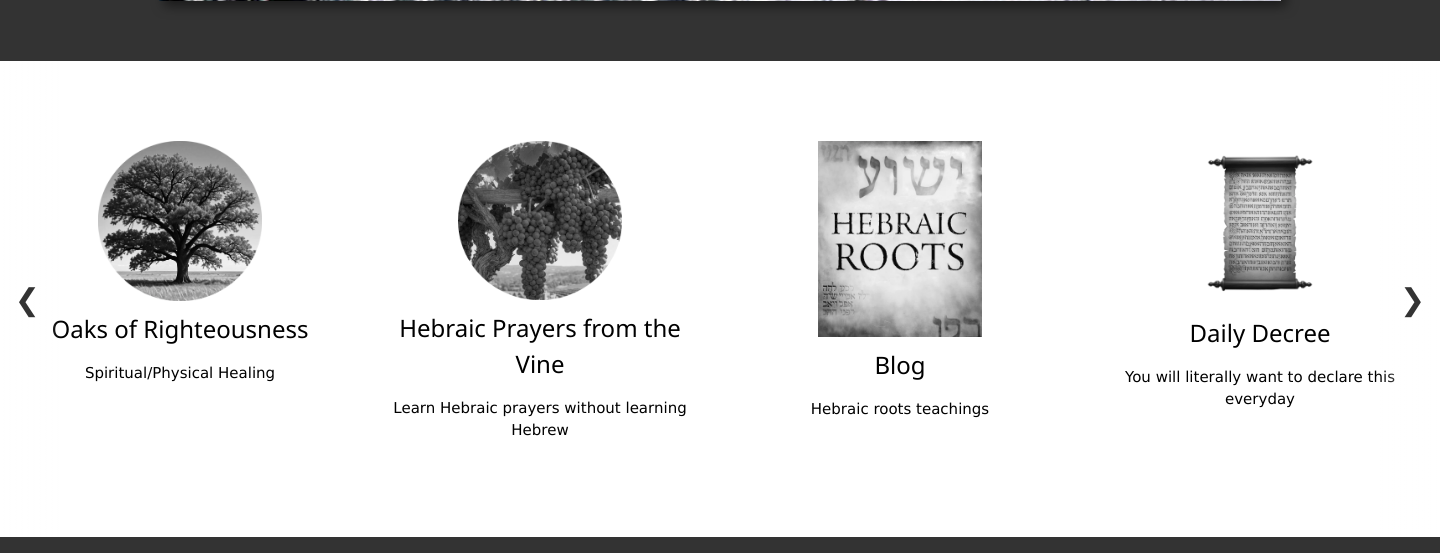
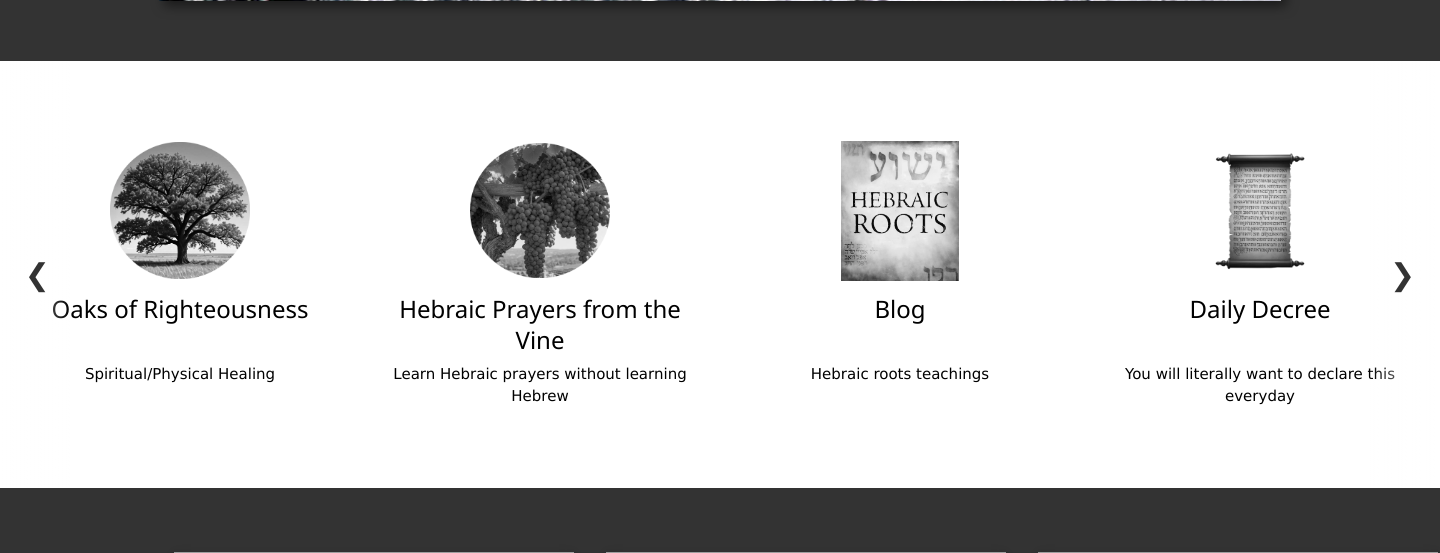
Before and after one commit to i2rlearning/Bible-app, a PHP site: page /index.html in a window 1440 px wide. Shown: the part 822-1375 px from the top of the page. Run offline with PHP 8.4, Linux system fonts and the light colour scheme; some libraries are stand-ins or nearby versions; grey boxes are pictures that could not be loaded.

Commit message:
Update main.css

```diff
--- a/css/main.css
+++ b/css/main.css
@@ -44,75 +43,37 @@ nav .mobile-menu .mobile-close-btn {
     box-sizing: border-box;
     font-size: 22px;
     background-color: #000;
-    color: #1d44b8; /* blue X */
+    color: #1d44b8;
 }
 
-/* Close button hover: stays black */
 nav .mobile-menu .mobile-close-btn:hover {
     background-color: #000 !important;
     color: red;
 }
 
-/* MENU ITEMS ONLY (not the X) */
+/* MENU ITEMS */
 nav .mobile-menu a:not(.mobile-close-btn) {
     display: block;
-    padding: 12px 45px !important; /* indents text */
+    padding: 12px 45px !important;
     color: white;
     text-decoration: none;
     font-size: 18px;
 }
 
-/* Hover effect for menu items */
 nav .mobile-menu a:not(.mobile-close-btn):hover {
     background-color: #1d44b8;
     color: white;
 }
 
-/* Keeps "Newsletter" background white while hovering over sub-menus */
-.w3-dropdown-hover:hover > .w3-button {
-    background-color: #fff !important;
-    color: #000 !important;
-}
+/* *************** MINISTRY SECTION *************** */
 
-/* *************** MINISTRY *************** */
-#ministry .scroll-item {
-    /* Large Screens: 4 items per visible area (25% width) */
-    flex-shrink: 0;
-    width: 25%;
-    padding: 16px; /* Add some internal padding */
-    box-sizing: border-box; /* Include padding in the width calculation */
-    text-align: center; /* Center the text and images */
-}
-
-/* Specific fix for images inside the Ministry cards */
-.scroll-item img {
-    /* You can define a specific max size here if you want them smaller than 100% */
-    max-width: 50%;
-    display: block;
-    margin: 0 auto 10px auto; /* Centers the image */
-}
-
-/* Tablet / Medium Screens: 2 items per visible area (50% width) */
-@media (max-width: 992px) {
-    #ministry .scroll-item {
-        width: 50%;
-    }
-}
-
-@media (max-width: 600px) {
-    #ministry .scroll-item {
-        width: 100%;
-    }
-}
-
-/* sroller for ministry section*/
-/* WRAPPER (Outer container for scroll area and fixed overlays) */
+/* Scroll wrapper */
 .scroll-wrapper {
     position: relative;
     z-index: 0;
 }
 
-/* SCROLL AREA (#ministry holds the actual content and scrolls) */
+/* Scroll container */
 #ministry {
     display: flex;
     flex-wrap: nowrap;
@@ -122,42 +83,96 @@ nav .mobile-menu a:not(.mobile-close-btn):hover {
     padding: 2rem 0;
     position: relative;
     z-index: 1;
+
+    cursor: grab;
+    align-items: stretch;
 }
 
-/* INDIVIDUAL CARD OVERRIDES */
-#ministry .w3-quarter {
-    flex: 0 0 auto;
-    width: 280px;
-    float: none !important;
-    margin: 0 20px;
-    box-sizing: border-box;
+#ministry:active {
+    cursor: grabbing;
 }
 
-/* SCROLLBAR HIDE (optional) */
+/* Individual cards */
+#ministry .scroll-item {
+    flex-shrink: 0;
+    width: 25%;
+    padding: 16px;
+    box-sizing: border-box;
+    text-align: center;
+
+    display: flex;
+    flex-direction: column;
+}
+
+/* Tablet */
+@media (max-width: 992px) {
+    #ministry .scroll-item {
+        width: 50%;
+    }
+}
+
+/* Mobile */
+@media (max-width: 600px) {
+    #ministry .scroll-item {
+        width: 100%;
+    }
+}
+
+/* Make full card clickable */
+#ministry .scroll-item a {
+    display: flex;
+    flex-direction: column;
+    align-items: center;
+    height: 100%;
+    text-decoration: none;
+}
+
+/* FIXED IMAGE BOX (Option A) */
+#ministry .scroll-item img {
+    width: 140px;
+    height: 140px;
+    max-width: none;
+    object-fit: contain;
+    display: block;
+    margin: 0 auto 12px;
+}
+
+/* Align titles perfectly */
+#ministry .scroll-item h3 {
+    margin: 0;
+    min-height: 2.6em;
+    line-height: 1.3;
+}
+
+/* Description text */
+#ministry .scroll-item p {
+    margin: 8px 0 0;
+}
+
+/* Hide scrollbar */
 #ministry::-webkit-scrollbar { display: none; }
 #ministry { scrollbar-width: none; }
 
-/* ----------------------------------------------------------------- */
-/* ARROW OVERLAY & BUTTON STYLES (Cleaned up) */
-/* ----------------------------------------------------------------- */
-
-/* OVERLAY BOXES (The "thin vertical rectangles") */
+/* *************** SCROLL ARROWS *************** */
 .scroll-overlay {
     position: absolute;
     top: 0;
-    height: 100%;
-    width: 60px; /* Width of the rectangle */
-    background: linear-gradient(to right, rgba(255, 255, 255, 0.9), transparent); /* Suggestion: use a gradient for a smooth transition */
-    pointer-events: none; /* Crucial: Allows clicks to pass through by default */
+    bottom: 0;
+    width: 70px;
     z-index: 100;
+    pointer-events: none;
+}
+
+.scroll-overlay.left {
+    left: 0;
+    background: linear-gradient(to right, rgba(255,255,255,0.9), transparent);
 }
 
 .scroll-overlay.right {
     right: 0;
-    background: linear-gradient(to left, rgba(255, 255, 255, 0.9), transparent); /* Reverse gradient for right side */
+    background: linear-gradient(to left, rgba(255,255,255,0.9), transparent);
 }
 
-/* The actual arrow button */
 .scroll-overlay .scroll-btn {
     position: absolute;
     top: 50%;
@@ -168,57 +183,39 @@ nav .mobile-menu a:not(.mobile-close-btn):hover {
     cursor: pointer;
     color: #333;
     z-index: 101;
-    pointer-events: auto; /* Re-enable clicks ONLY on the button */
+    pointer-events: auto;
     transition: opacity 0.3s;
 }
 
-/* Button Positioning within their overlays */
 .scroll-overlay.left .scroll-btn {
-    right: 10px; /* Positions the button 10px from the inner edge */
-}
-.scroll-overlay.right .scroll-btn {
-    left: 10px; /* Positions the button 10px from the inner edge */
+    right: 10px;
 }
 
-/* ENABLED STATE */
+.scroll-overlay.right .scroll-btn {
+    left: 10px;
+}
+
 .scroll-overlay .scroll-btn:hover:not(.disabled) {
     color: #007bff;
     opacity: 1;
 }
 
-/* DISABLED STATE */
 .scroll-overlay .scroll-btn.disabled {
     opacity: 0.3;
     cursor: default;
 }
 
-/* Chamnges cursor when over the scroller from a pointer finger to a hand grabbing the scroller */
-#ministry {
-  cursor: grab;
-}
-
-#ministry:active {
-  cursor: grabbing;
-}
-
-
 /* *************** CONTACT US *************** */
-/* Target the image inside the m5 column for general scaling */
 .w3-col.m5 .removePic {
-	position: absolute;
-
-    top: auto !important; /* Resets the stuck 'top' position */
-    bottom: 0;            /* Anchors image to the bottom */
-    left: 50%; 			  /* Moves the left edge of the image to the center */
-    transform: translateX(-50%);  /* Slides the image back left by 50% of its own width */
-
-    /*max-width: 85%;*/
+    position: absolute;
+    bottom: 0;
+    left: 50%;
+    transform: translateX(-50%);
     height: 90%;
     object-fit: contain;
     display: block;
 }
 
-/* Mobile / Small Screens: 1 item per visible area (100% width) */
 @media (max-width: 600px) {
     .removePic {
         display: none !important;
```
Also changed, not shown: other parts of css/main.css (+20 -61 lines).
